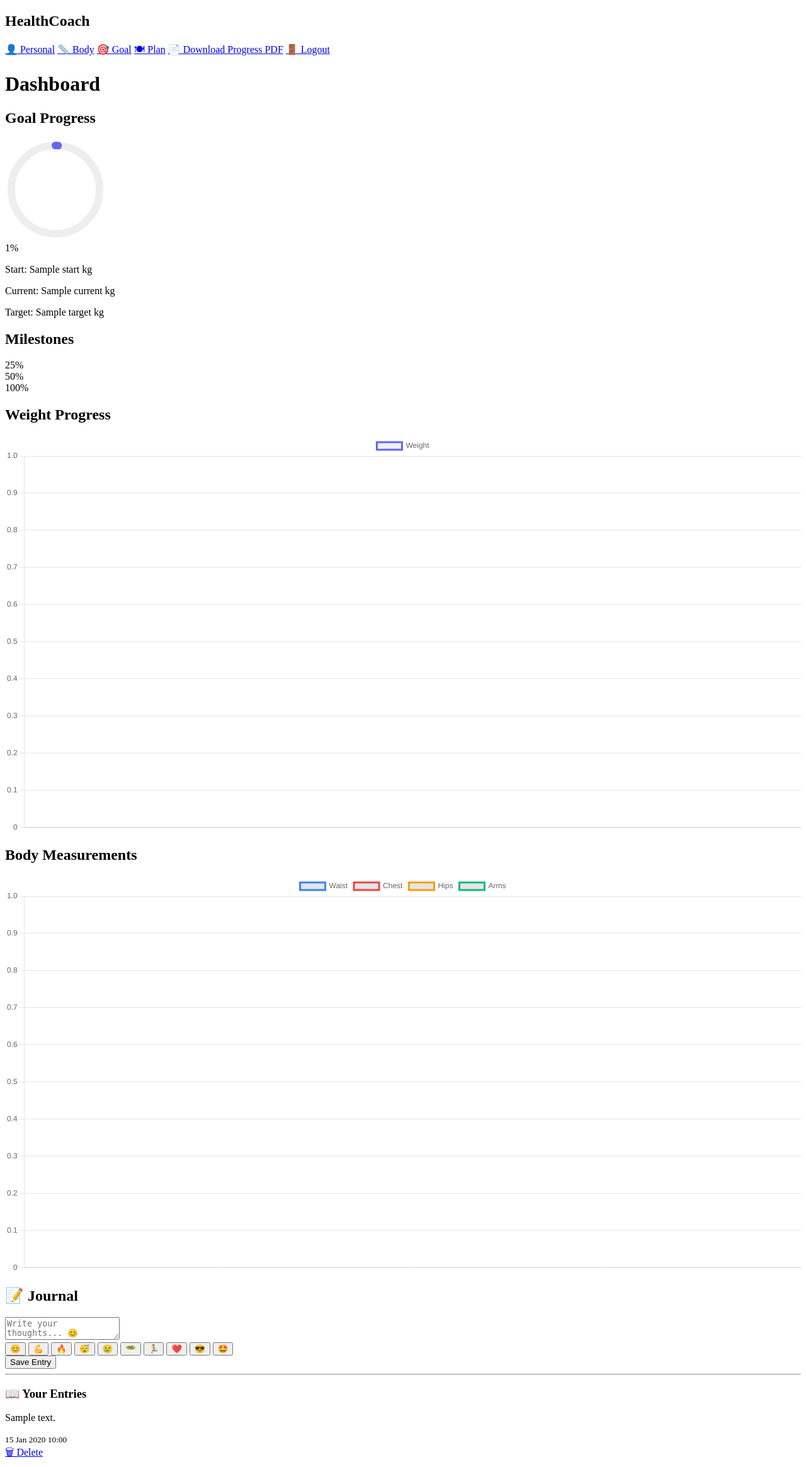
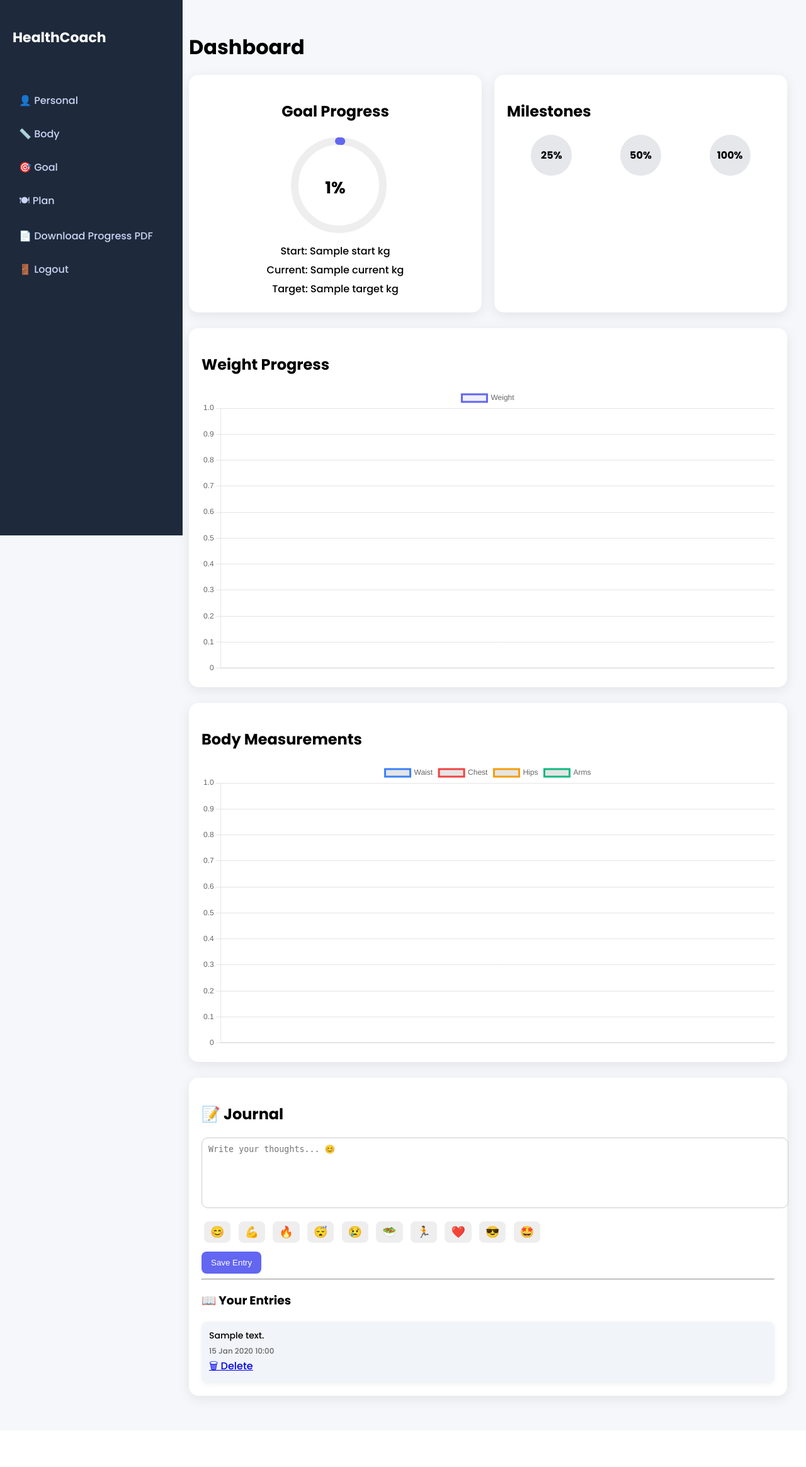
Before and after one commit to sdas2005-cell/healthcoach-app, a Flask app: template templates/dashboard.html in a window 1280 px wide. Shown: the whole page at 63% size. After the commit the page ends 2231 px from the top, so only its background shows below. Run offline with Flask 3, Linux system fonts and the light colour scheme; the template is opened without the code that fills it: most values are stand-ins (such as "Sample title", 1, 10 or a date in 2020).

Commit message:
Updated code

```diff
--- a/static/css/dashboard.css
+++ b/static/css/dashboard.css
@@ -1,215 +1,243 @@
-<!DOCTYPE html>
-<html>
-<head>
-<title>Dashboard</title>
+/* =========================
+   GLOBAL RESET
+========================= */
+body {
+    margin: 0;
+    font-family: 'Poppins', sans-serif;
+    background: #f5f7fb;
+}
 
-<link rel="stylesheet" href="{{ url_for('static', filename='css/dashboard.css') }}">
+/* =========================
+   LAYOUT
+========================= */
+.dashboard {
+    display: flex;
+}
 
-<script src="https://cdn.jsdelivr.net/npm/chart.js"></script>
+/* =========================
+   SIDEBAR
+========================= */
+.sidebar {
+    width: 250px;
+    height: 100vh;
+    background: #1e293b;
+    color: white;
+    padding: 25px 20px;
+    position: fixed;
+    display: flex;
+    flex-direction: column;
+}
 
-<link href="https://fonts.googleapis.com/css2?family=Poppins:wght@300;500;700&display=swap" rel="stylesheet">
+.sidebar h2 {
+    margin-bottom: 10px;
+    font-size: 22px;
+}
 
-</head>
+.profile h3 {
+    margin: 5px 0;
+}
 
-<body>
+.profile p {
+    font-size: 13px;
+    color: #cbd5f5;
+}
 
-<div class="dashboard">
+.menu {
+    margin-top: 30px;
+}
 
-<!-- SIDEBAR -->
-<div class="sidebar">
+.menu a {
+    display: block;
+    padding: 10px;
+    margin: 8px 0;
+    color: #cbd5f5;
+    text-decoration: none;
+    border-radius: 8px;
+    transition: 0.3s;
+}
 
-    <h2>HealthCoach</h2>
+.menu a:hover {
+    background: #334155;
+    color: white;
+}
 
-    <div class="profile">
-        <h3>{{ user.name }}</h3>
-        <p>{{ user.email }}</p>
-    </div>
+/* =========================
+   MAIN CONTENT
+========================= */
+.main {
+    margin-left: 270px;
+    padding: 30px;
+    width: 100%;
+}
 
-    <div class="menu">
-        <a href="/personal">👤 Personal</a>
-        <a href="/body">📏 Body</a>
-        <a href="/activity">🎯 Goal</a>
-        <a href="/plan">🍽 Plan</a>
-        <a href="/download_progress">📄 Download Progress PDF</a>
-        <a href="#" onclick="confirmLogout()">🚪 Logout</a>
-    </div>
+.page-title {
+    margin-bottom: 20px;
+}
 
-</div>
+/* =========================
+   GRID
+========================= */
+.grid {
+    display: grid;
+    grid-template-columns: repeat(2, 1fr);
+    gap: 20px;
+}
 
-<!-- MAIN CONTENT -->
-<div class="main">
+/* =========================
+   CARD
+========================= */
+.card {
+    background: white;
+    padding: 20px;
+    border-radius: 15px;
+    margin-bottom: 25px;
+    box-shadow: 0 5px 20px rgba(0,0,0,0.08);
+}
 
-    <h1 class="page-title">Dashboard</h1>
+.center {
+    text-align: center;
+}
 
-    <!-- TOP GRID -->
-    <div class="grid">
+/* =========================
+   CIRCLE PROGRESS
+========================= */
+.circle-container {
+    position: relative;
+    width: 150px;
+    margin: auto;
+}
 
-        <!-- GOAL PROGRESS -->
-        <div class="card center">
+.circle-text {
+    position: absolute;
+    top: 50%;
+    left: 50%;
+    transform: translate(-50%, -50%);
+    font-size: 26px;
+    font-weight: bold;
+}
 
-            <h2>Goal Progress</h2>
+.stats p {
+    margin: 5px 0;
+}
 
-            <div class="circle-container">
-                <svg width="160" height="160">
+/* =========================
+   BADGES
+========================= */
+.badges {
+    display: flex;
+    justify-content: space-around;
+    margin-top: 20px;
+}
 
-                    <circle cx="80" cy="80" r="70"
-                    stroke="#eee" stroke-width="12" fill="none"/>
+.badge {
+    width: 65px;
+    height: 65px;
+    border-radius: 50%;
+    background: #e5e7eb;
+    display: flex;
+    align-items: center;
+    justify-content: center;
+    font-weight: bold;
+    transition: 0.3s;
+}
 
-                    <circle cx="80" cy="80" r="70"
-                    stroke="#6366f1" stroke-width="12"
-                    fill="none"
-                    stroke-linecap="round"
-                    stroke-dasharray="440"
-                    stroke-dashoffset="{{ 440 - (440 * percent / 100) }}"
-                    transform="rotate(-90 80 80)"/>
+.badge.active {
+    background: #6366f1;
+    color: white;
+    transform: scale(1.1);
+}
 
-                </svg>
+/* =========================
+   CHARTS
+========================= */
+canvas {
+    margin-top: 15px;
+}
 
-                <div class="circle-text">{{ percent }}%</div>
-            </div>
+/* =========================
+   JOURNAL
+========================= */
+textarea {
+    width: 100%;
+    height: 90px;
+    padding: 10px;
+    border-radius: 10px;
+    border: 1px solid #ccc;
+    resize: none;
+}
 
-            <div class="stats">
-                <p>Start: {{ start }} kg</p>
-                <p>Current: {{ current }} kg</p>
-                <p>Target: {{ target }} kg</p>
-            </div>
+button {
+    margin-top: 10px;
+    padding: 10px 15px;
+    background: #6366f1;
+    color: white;
+    border: none;
+    border-radius: 8px;
+    cursor: pointer;
+    transition: 0.3s;
+}
 
-        </div>
+button:hover {
+    background: #4f46e5;
+}
 
-        <!-- MILESTONES -->
-        <div class="card">
+/* JOURNAL ENTRIES */
+.journal-entry {
+    background: #f1f5f9;
+    padding: 12px;
+    border-radius: 10px;
+    margin-top: 12px;
+    box-shadow: 0 2px 8px rgba(0,0,0,0.05);
+}
 
-            <h2>Milestones</h2>
+.journal-entry p {
+    margin: 0;
+    font-size: 14px;
+}
 
-            <div class="badges">
-                <div class="badge {% if percent >= 25 %}active{% endif %}">25%</div>
-                <div class="badge {% if percent >= 50 %}active{% endif %}">50%</div>
-                <div class="badge {% if percent >= 100 %}active{% endif %}">100%</div>
-            </div>
+.journal-entry small {
+    color: #666;
+    font-size: 12px;
+}
 
-        </div>
+/* =========================
+   EMOJI BAR
+========================= */
+.emoji-bar {
+    margin-top: 10px;
+}
 
-    </div>
+.emoji-bar button {
+    margin: 4px;
+    font-size: 18px;
+    cursor: pointer;
+    border: none;
+    background: #eee;
+    padding: 6px 10px;
+    border-radius: 8px;
+    transition: 0.2s;
+}
 
-    <!-- CHARTS -->
-    <div class="card">
-        <h2>Weight Progress</h2>
-        <canvas id="weightChart"></canvas>
-    </div>
+.emoji-bar button:hover {
+    background: #6366f1;
+    color: white;
+    transform: scale(1.1);
+}
 
-    <div class="card">
-        <h2>Body Measurements</h2>
-        <canvas id="bodyChart"></canvas>
-    </div>
+/* =========================
+   RESPONSIVE
+========================= */
+@media (max-width: 900px) {
 
-    <!-- JOURNAL -->
-    <div class="card">
-    <h2>📝 Journal</h2>
+    .sidebar {
+        display: none;
+    }
 
-    <!-- FORM -->
-    <form method="POST" action="/journal">
+    .main {
+        margin-left: 0;
+    }
 
-    <textarea name="entry" placeholder="Write your thoughts... 😊"></textarea>
-
-    <!-- EMOJIS -->
-    <div class="emoji-bar">
-    <button type="button" onclick="addEmoji('😊')">😊</button>
-    <button type="button" onclick="addEmoji('💪')">💪</button>
-    <button type="button" onclick="addEmoji('🔥')">🔥</button>
-    <button type="button" onclick="addEmoji('😴')">😴</button>
-    <button type="button" onclick="addEmoji('😢')">😢</button>
-    <button type="button" onclick="addEmoji('🥗')">🥗</button>
-    <button type="button" onclick="addEmoji('🏃')">🏃</button>
-    <button type="button" onclick="addEmoji('❤️')">❤️</button>
-    <button type="button" onclick="addEmoji('😎')">😎</button>
-    <button type="button" onclick="addEmoji('🤩')">🤩</button>
-    </div>
-
-    <button type="submit">Save Entry</button>
-
-    </form>
-
-    <hr>
-
-    <h3>📖 Your Entries</h3>
-
-    {% if journal_entries %}
-
-        {% for entry in journal_entries[::-1] %}
-        <div class="journal-entry">
-
-            <p>{{ entry.text }}</p>
-
-            <small>
-                {{ entry.date.strftime("%d %b %Y %H:%M") }}
-            </small>
-
-            <br>
-
-            <a href="/delete_entry/{{ loop.index0 }}">🗑 Delete</a>
-
-        </div>
-        {% endfor %}
-
-    {% else %}
-        <p>No entries yet.</p>
-    {% endif %}
-
-    </div>
-
-</div>
-
-</div>
-
-<!-- CHART JS -->
-<script>
-
-new Chart(document.getElementById("weightChart"), {
-    type: "line",
-    data: {
-        labels: {{ dates | tojson }},
-        datasets: [{
-            label: "Weight",
-            data: {{ weights | tojson }},
-            borderColor: "#6366f1",
-            borderWidth: 3,
-            tension: 0.4,
-            fill: true,
-            backgroundColor: "rgba(99,102,241,0.1)"
-        }]
-    }
-});
-
-new Chart(document.getElementById("bodyChart"), {
-    type: "line",
-    data: {
-        labels: {{ dates | tojson }},
-        datasets: [
-            {label:"Waist", data: {{ waist | tojson }}, borderColor:"#3b82f6"},
-            {label:"Chest", data: {{ chest | tojson }}, borderColor:"#ef4444"},
-            {label:"Hips", data: {{ hips | tojson }}, borderColor:"#f59e0b"},
-            {label:"Arms", data: {{ arms | tojson }}, borderColor:"#10b981"}
-        ]
-    }
-});
-
-</script>
-
-<!-- LOGOUT -->
-<script>
-function confirmLogout() {
-    if (confirm("Are you sure you want to logout?")) {
-        window.location.href = "/logout";
+    .grid {
+        grid-template-columns: 1fr;
     }
 }
-</script>
-
-<script>
-function addEmoji(emoji) {
-    let textarea = document.querySelector("textarea[name='entry']");
-    textarea.value += emoji;
-}
-</script>
-
-</body>
-</html>
```
